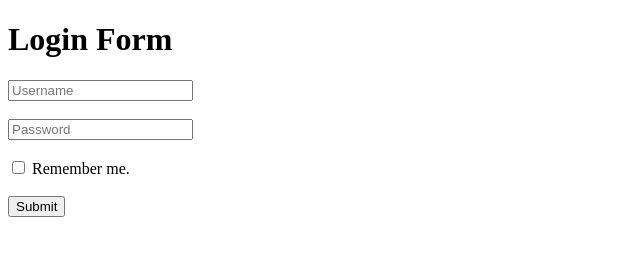
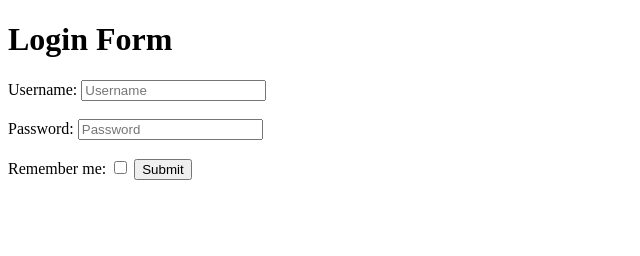
Before and after one commit to acciojob/remember-me-login-form-raksha-rajpoot, a website: page main.html in a window 1280 px wide. Shown: the whole page, without its empty margins (0-640 px from the left). Drawn offline with Linux system fonts and the light colour scheme.

Commit message:
created a submission

```diff
--- a/main.html
+++ b/main.html
@@ -10,11 +10,15 @@
 	<!-- the entire body must be written by student -->
 	<h1>Login Form</h1>
   <form id="loginForm">
-    <input type="text" id="username" placeholder="Username" required><br><br>
-    <input type="password" id="password" placeholder="Password" required><br><br>
-    <label>
-      <input type="checkbox" id="checkbox"> Remember me.
-    </label><br><br>
+   <label for="username">Username:</label>
+<input type="text" id="username" placeholder="Username"><br><br>
+
+<label for="password">Password:</label>
+<input type="password" id="password" placeholder="Password"><br><br>
+
+<label for="checkbox">Remember me:</label>
+<input type="checkbox" id="checkbox">
+
     <input type="submit" id="submit" value="Submit">
   </form>
 
```
